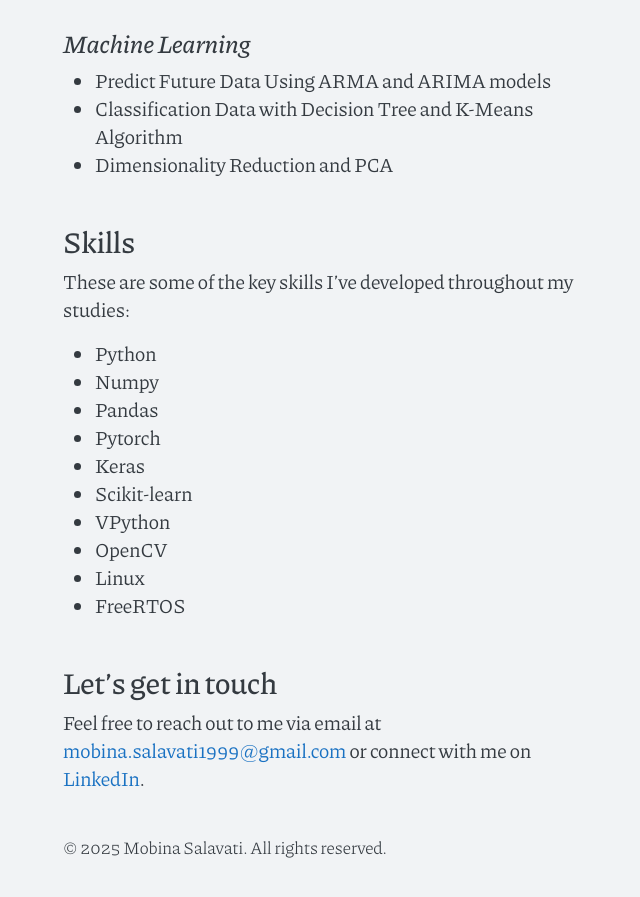
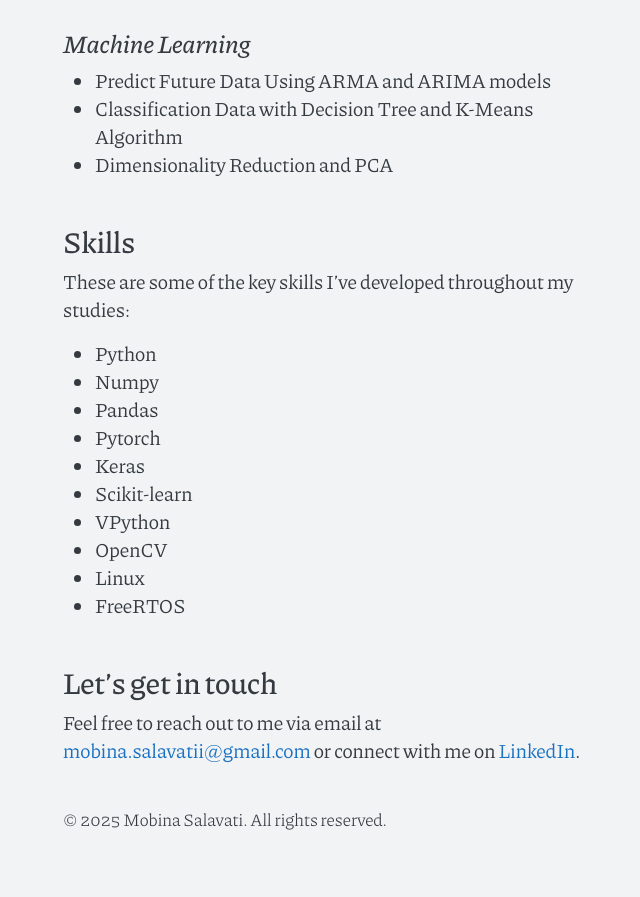
Before and after one commit to mobinasalavati/mobinasalavati.github.io, a Jekyll site: the page built from index.md, in a window 1280 px wide and 900 px high, scrolled down 2000 px. Shown: the top 897 px of the window, without its empty margins (304-944 px from the left). Built offline with Jekyll 4.4.1, drawn with Linux system fonts in a browser that asks for light colours; after the commit the page ends 2872 px from its top, so only the background shows below that.

Commit message:
Update _config.yml

```diff
--- a/_config.yml
+++ b/_config.yml
@@ -1,7 +1,7 @@
 # site settings
 title: Mobina Salavati
 description: Welcome to my portfolio website
-email: mobina.salavati1999@gmail.com
+email: mobina.salavatii@gmail.com
 taglong: online CV
 tagshort: Mobina Salavati
 url: "https://mobinasalavati.github.io/"
```
